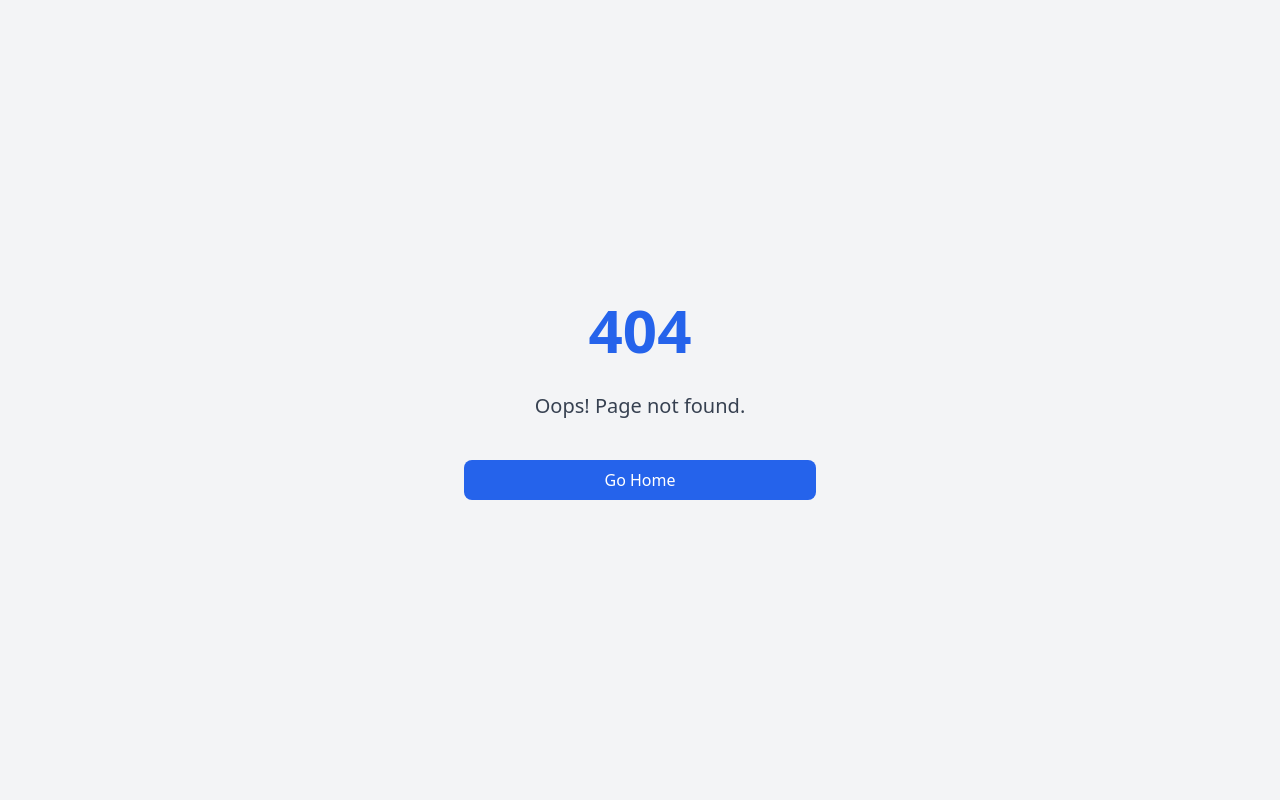
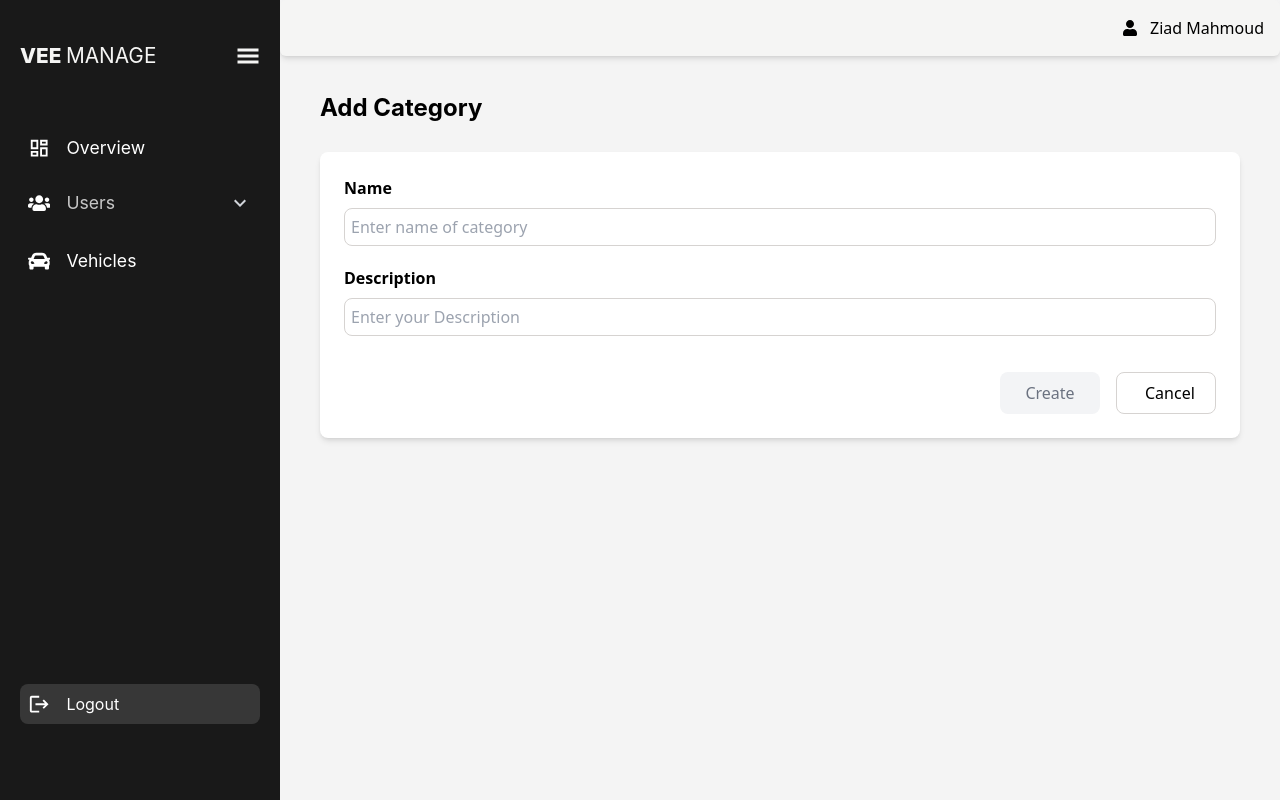
Before and after one commit to OsamaElnahas/smart-fleet-management-admin-dashboard-, a React (Vite) app: page /category/add in a window 1280 px wide. Before the commit this address had no page. Built offline with nearby package versions, Linux system fonts and the light colour scheme; sample sign-in values are in the browser's storage.

Commit message:
adding default options to queryclient

```diff
--- /dev/null
+++ b/src/components/Forms/CategoryAdd.jsx
@@ -0,0 +1,87 @@
+import React from 'react'
+import * as Yup from "yup";
+import axios from "axios";
+import DynamicForm from "../DynamicForm/DynamicForm";
+import Popup from "../Popup/Popup";
+export default function CategoryAdd() {
+
+
+const schema = Yup.object().shape({
+    name: Yup.string().required("Name is required"),
+    description: Yup.string().required("description is required"),
+
+});
+
+
+const fields = [
+    {
+        name: "name",
+        label: "Name",
+        type: "text",
+    placeholder: "Enter name of category",
+},
+{
+    name: "description",
+    label: "Description",
+    type: "text",
+    placeholder: "Enter your Description",
+},
+
+];
+const defaultValues = {
+    name: "",
+    description: ""
+};
+
+
+const [isPopupOpen, setIsPopupOpen] = React.useState(false);
+
+const [isLoading, setIsLoading] = React.useState(false);
+const [status, setStatus] = React.useState(false);
+const [error, setError] = React.useState("");
+async function onSubmit(data) {
+    setIsLoading(true);
+
+    try {
+        const res = await axios.post(
+            "http://veemanage.runasp.net/api/Vehicle/Category",
+            data,
+            {
+                headers: {
+                    Authorization: `Bearer ${localStorage.getItem("token")}`,
+                },
+            }
+        );
+        console.log(res?.data);
+        setStatus(true)
+
+        setIsPopupOpen(true);
+    } catch (error) {
+        // console.error("Login Error:", error);
+        setError("Something went wrong. Please try again.");
+        setStatus(false)
+    }
+
+    setIsLoading(false);
+}
+return (
+    <>
+      <DynamicForm
+        schema={schema}
+        fields={fields}
+        onSubmit={onSubmit}
+        title="Add Category"
+        defaultValues={defaultValues}
+        back_link="/vehicles/categories"
+        />
+      {isPopupOpen && (
+          <Popup
+          status={status}
+          isLoading={isLoading}
+          link={"/vehicles/categories"}
+          onClose={() => setIsPopupOpen(false)}
+          />
+        )}
+    </>
+  );
+}
--- a/src/components/PopUp/PopUp.jsx
+++ b/src/components/PopUp/PopUp.jsx
@@ -2,7 +2,7 @@ import React from "react";
 import CheckStatus from "../Checker";
 import { Link } from "react-router-dom";
 
-const Popup = ({ message, onClose, onConfirm, email, password, isLoading, link }) => {
+const Popup = ({ message, onClose, onConfirm, email, password, isLoading, link ,status}) => {
   const showUserInfo = email && password;
 
   return (
@@ -36,6 +36,19 @@ const Popup = ({ message, onClose, onConfirm, email, password, isLoading, link }
             </div>
           </>
         )}
+        {status&&<>
+
+          <CheckStatus status={status===true ? "success" :"error"}/>
+          <button
+              onClick={onClose}
+              className="p-2 w-[100px] bg-red-400 text-white rounded-lg hover:bg-red-600 transition"
+            >
+              Close
+            </button>
+        </>
+
+
+        }
 
         {message && !showUserInfo && (
           <div className="btns flex gap-6 mt-6">
--- a/src/components/Vehicles/Category.jsx
+++ b/src/components/Vehicles/Category.jsx
@@ -7,7 +7,7 @@ export default function Category() {
   return (
     <>
       <Link
-        to={"/users/drivers/add"}
+        to={"/category/add"}
         className="block mb-12 border border-primaryColor w-[180px] p-2 text-center rounded-lg text-primaryColor font-bold"
       >
         + Add New Category
--- a/src/components/Vehicles/Vehicles.jsx
+++ b/src/components/Vehicles/Vehicles.jsx
@@ -3,7 +3,7 @@ import { Link } from "react-router";
 import AllUsersTable from "../AllUsersTable/AllUsersTable";
 import { useState } from "react";
 import axios from "axios";
-import { useQueries, useQuery } from "@tanstack/react-query";
+import {  useQuery } from "@tanstack/react-query";
 import FetchWrapper from "../FetchWrapper";
 
 export default function Vehicles() {
--- a/src/components/router/Router.jsx
+++ b/src/components/router/Router.jsx
@@ -1,5 +1,4 @@
 import React from "react";
-// import { Router } from 'react-router-dom'
 import { createBrowserRouter, RouterProvider } from "react-router-dom";
 import Layout from "../Layout/Layout";
 import Drivers from "../Drivers/Drivers";
@@ -9,8 +8,6 @@ import Login from "../Login/Login";
 import ResetPassword from "../Forget-reset-password/ResetPassword";
 import ForgetPassword from "../Forget-reset-password/ForgetPassword";
 import DriverForm from "../Forms/DriverForm";
-// import ManagerAdd from '../Forms/MangerAdd'
-// import MechanicsAdd from '../Forms/MechanicsAdd'
 import Manager from "../../components/Manager/Manager";
 import ManagerAdd from "../Forms/MangerAdd";
 import Mechans from "../Mechanics/Mechanics";
@@ -26,6 +23,7 @@ import ManagersProfile from "../Manager/ManagersProfile";
 import VehiclesProfile from "../Vehicles/VehiclesProfile";
 import DriverProfile from "../Drivers/DriverProfile";
 import MechanicsProfile from "../Mechanics/MechanicsProfile";
+import CategoryAdd from "../Forms/CategoryAdd";
 
 const Router = createBrowserRouter([
   {
@@ -52,6 +50,7 @@ const Router = createBrowserRouter([
           { path: "/VehiclesProfile/:id", element: <VehiclesProfile /> },
           { path: "/driverProfile/:id", element: <DriverProfile /> },
           { path: "/mechanicProfile/:id", element: <MechanicsProfile /> },
+          { path: "/category/add", element: <CategoryAdd /> },
         ],
       },
     ],
```
